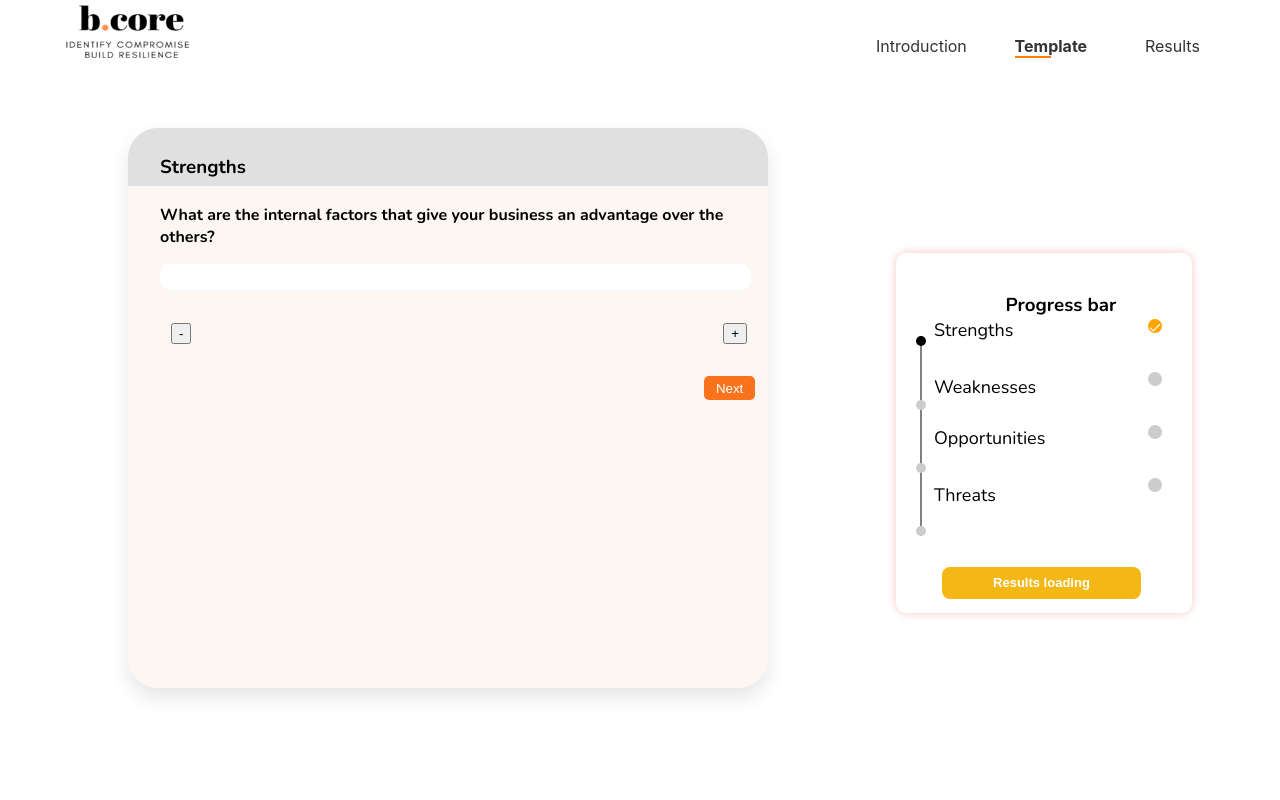
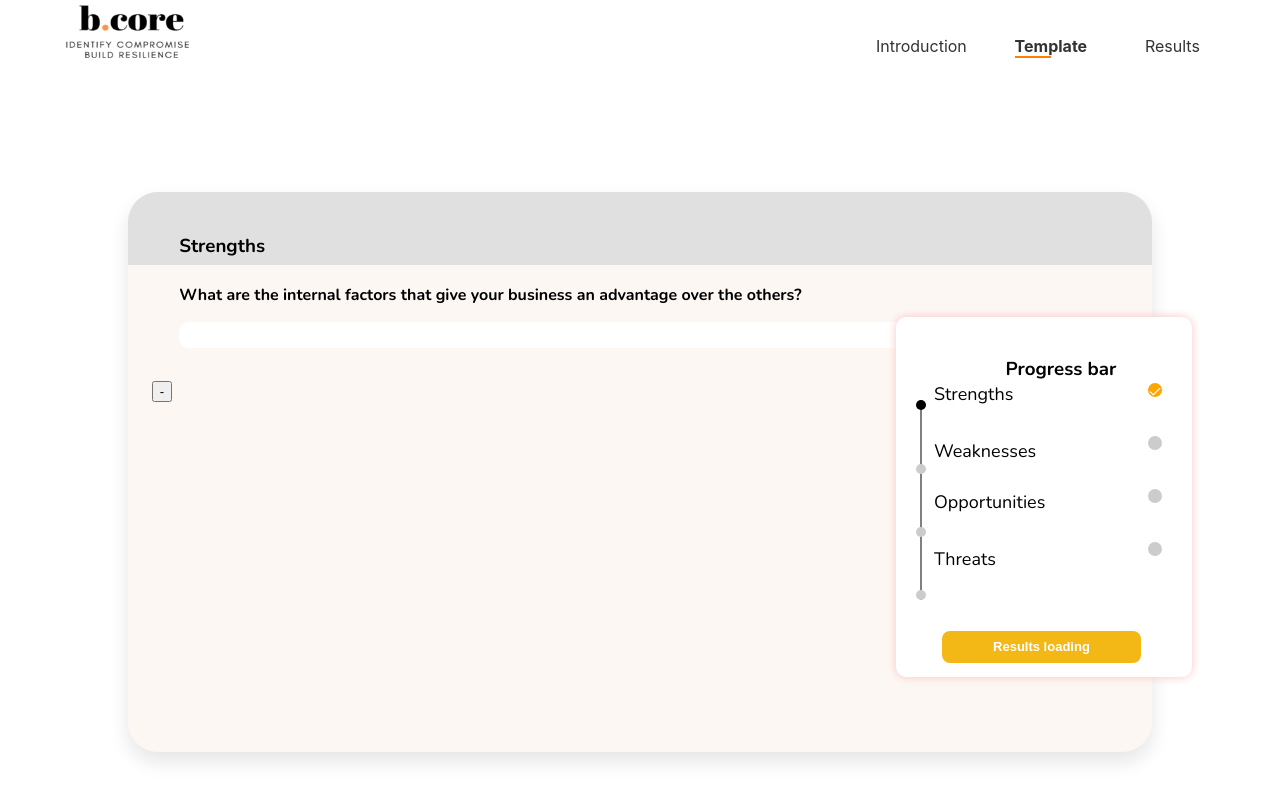
Before and after one commit to mollenwambui/react, a React (Create React App) app: page /user-guide in a window 1280 px wide. Built offline with nearby package versions, Linux system fonts and the light colour scheme.

Commit message:
lenovo media query

```diff
--- a/src/components/UserGuide.css
+++ b/src/components/UserGuide.css
@@ -809,5 +809,148 @@ button.inactive {
 
 
   }
+  .card{
+    height: 70vh;
+    width: 80%;
+    justify-content: center;
+    align-items: center;
+    background-color:  #F5F5F5;
+    border-radius: 30px;
+    margin-left: 10%;
+    box-shadow: 0px 10px 20px rgba(0, 0, 0, 0.1);
+    overflow-y: auto;
+    margin-top: 15%;
+
+
+}
+.next-0 {
+  margin-left: 79%;
+  margin-top: 5%;
+  width:13%;
+  height: 3vh;
+  border-radius: 5px;
+ background-color: #F8731B;
+ border: none;
+ color: white;
+
+   }
+
+.plus{
+
+margin-left: 90%;
+}
+
+.button-containers {
+display: flex;
+
+}
+
+.next-1 {
+margin-left: 65%;
+margin-top: 5%;
+width:13%;
+height: 3vh;
+border-radius: 5px;
+background-color: #F8731B;
+border: none;
+color: white;
+}
+
+.previous-1 {
+width: 14%;
+height: 3vh;
+border-radius: 5px;
+background-color: #F8731B;
+border: none;
+color: white;
+}
+
+
+
+   .next-2 {
+    margin-left: 65%;
+    margin-top: 5%;
+    width:13%;
+    height: 3vh;
+    border-radius: 5px;
+   background-color: #F8731B;
+   border: none;
+   color: white;
+   }
+
+
+   .previous-2 {
+    width: 14%;
+    height: 3vh;
+    border-radius: 5px;
+    background-color: #F8731B;
+    border: none;
+    color: white;
+   }
+
+   .previous-3 {
+    width: 14%;
+    height: 3vh;
+    border-radius: 5px;
+    background-color: #F8731B;
+    border: none;
+    color: white;
+   }
+   .results{
+    margin-left: 12%;
+    height: 4vh;
+    border-radius: 8px;
+    background-color: orange;
+    color: white;
+    border:  none;
+    width: 43%;
+    margin-top: 20%;
+    font-size: 13px;
+    font-weight: bolder;
+    animation: flash 1s infinite;
+  }
+  @keyframes flash {
+    0% {
+      background-color: #F8731B;
+    }
+    50% {
+      background-color: #228B22;
+    }
+    100% {
+      background-color: #b6a408;
+    }
+  }
+
+
+
+
+
+  .alls {
+    display: flex;
+    flex-direction: row;
+    align-items: center;
+    margin-left: 12%;
+
 
   }
+  .arrow{
+    margin-left: 5%;
+    color: grey;
+  }
+
+  .logo-container{
+    padding-right: 1.7%;
+
+  }
+
+
+
+  .all button{
+    margin-right: 20px;
+  }
+  .logo-container img{
+    width: 80%;
+    height: 2vh;
+  }
+
+  }
```
